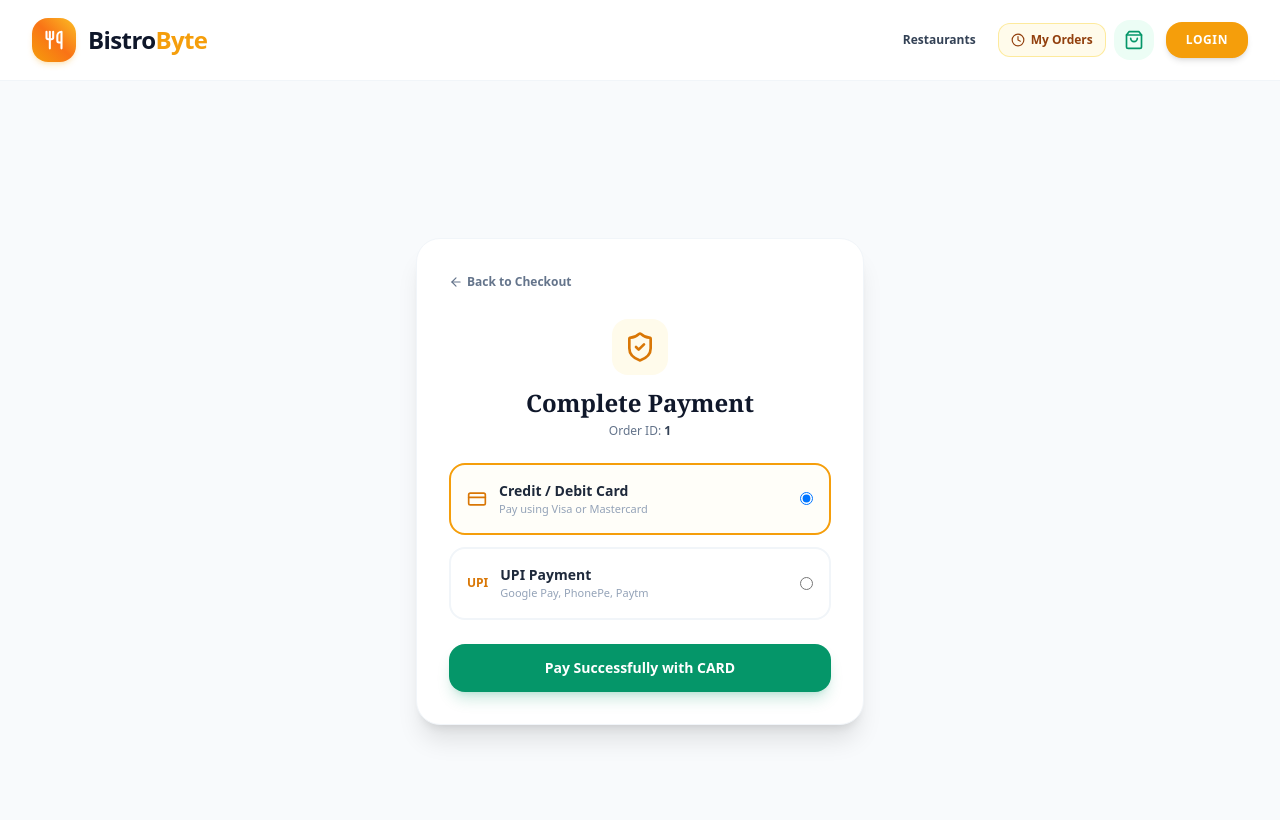
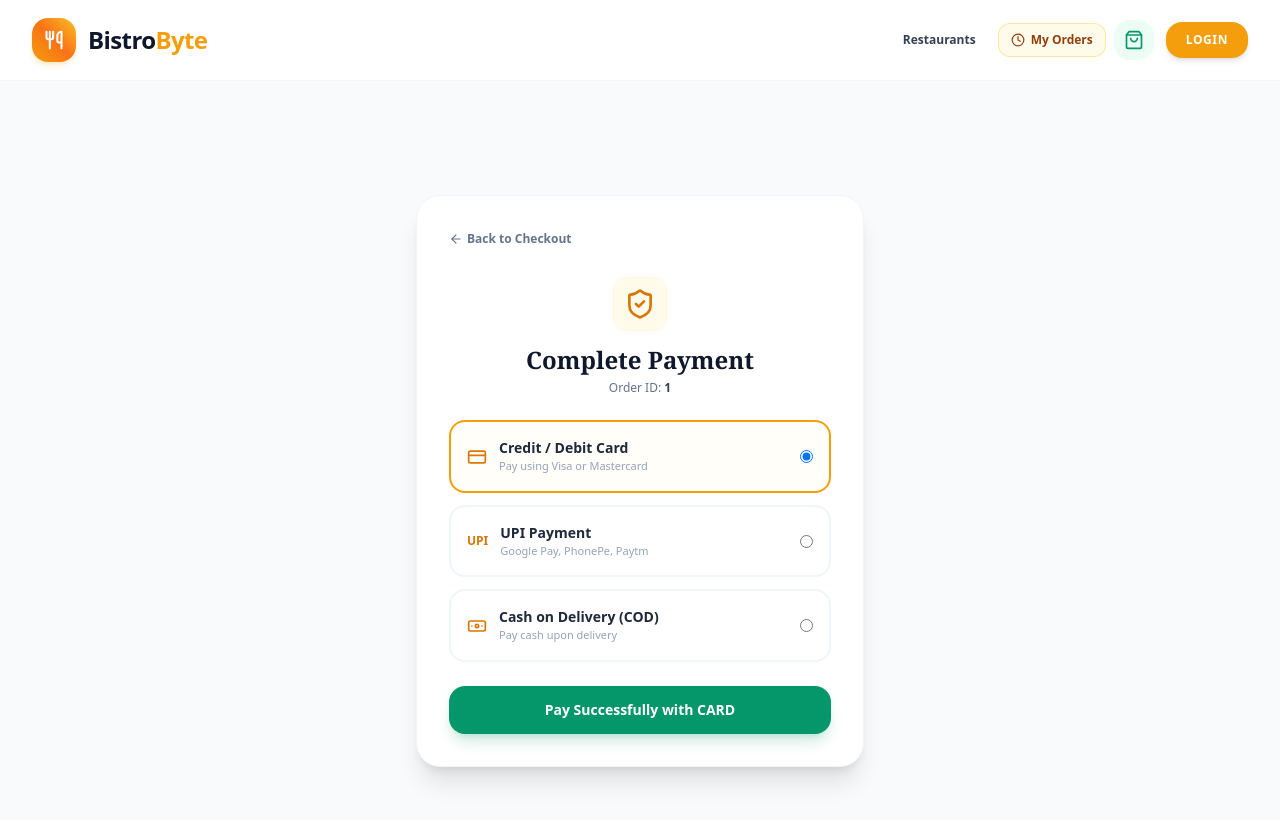
Before and after one commit to Archee01pal/Bistrobyte-food-delivery-and-order-tracking, a Next.js app in the folder frontend/: page /payments/1 in a window 1280 px wide. Shown: the top 820 px of the page. Built offline with nearby package versions, Linux system fonts and the light colour scheme; no server answers.

Commit message:
feat: add Cash on Delivery (COD) payment option

```diff
--- a/frontend/src/app/payments/[orderId]/page.tsx
+++ b/frontend/src/app/payments/[orderId]/page.tsx
@@ -3,7 +3,7 @@
 import { useEffect, useState } from 'react';
 import { useParams, useRouter } from 'next/navigation';
 import { motion } from 'framer-motion';
-import { ShieldCheck, CreditCard, CheckCircle2, ArrowLeft } from 'lucide-react';
+import { ShieldCheck, CreditCard, CheckCircle2, ArrowLeft, Banknote } from 'lucide-react';
 
 export default function PaymentGatewayPage() {
   const params = useParams();
@@ -52,7 +52,8 @@ export default function PaymentGatewayPage() {
             deliveryAddress: orderDetails?.deliveryAddress || orderDetails?.address || '',
             totalAmount: Number(orderDetails?.totalAmount || orderDetails?.total || 0),
             status: 'CONFIRMED',
-            paymentStatus: 'SUCCESSFUL',
+            paymentStatus: selectedMethod === 'COD' ? 'PENDING' : 'SUCCESSFUL',
+            paymentMethod: selectedMethod,
             items: orderDetails?.items || orderDetails?.cartItems || [],
             createdAt: orderDetails?.createdAt || new Date().toISOString()
           };
@@ -72,7 +73,7 @@ export default function PaymentGatewayPage() {
 
       return () => clearTimeout(timer);
     }
-  }, [isProcessing, id, router]);
+  }, [isProcessing, id, router, selectedMethod]);
 
   return (
     <div className="min-h-screen bg-slate-50 flex items-center justify-center p-4">
@@ -97,6 +98,7 @@ export default function PaymentGatewayPage() {
             </div>
 
             <div className="space-y-3">
+              {/* Card Option */}
               <label
                 onClick={() => setSelectedMethod('CARD')}
                 className={`flex items-center justify-between p-4 rounded-2xl border-2 cursor-pointer transition ${
@@ -113,6 +115,7 @@ export default function PaymentGatewayPage() {
                 <input type="radio" checked={selectedMethod === 'CARD'} readOnly />
               </label>
 
+              {/* UPI Option */}
               <label
                 onClick={() => setSelectedMethod('UPI')}
                 className={`flex items-center justify-between p-4 rounded-2xl border-2 cursor-pointer transition ${
@@ -128,13 +131,30 @@ export default function PaymentGatewayPage() {
                 </div>
                 <input type="radio" checked={selectedMethod === 'UPI'} readOnly />
               </label>
+
+              {/* COD Option */}
+              <label
+                onClick={() => setSelectedMethod('COD')}
+                className={`flex items-center justify-between p-4 rounded-2xl border-2 cursor-pointer transition ${
+                  selectedMethod === 'COD' ? 'border-amber-500 bg-amber-50/30' : 'border-slate-100'
+                }`}
+              >
+                <div className="flex items-center gap-3">
+                  <Banknote className="w-5 h-5 text-amber-600" />
+                  <div>
+                    <p className="text-sm font-bold text-slate-800">Cash on Delivery (COD)</p>
+                    <p className="text-[11px] text-slate-400">Pay cash upon delivery</p>
+                  </div>
+                </div>
+                <input type="radio" checked={selectedMethod === 'COD'} readOnly />
+              </label>
             </div>
 
             <button
               onClick={() => setIsProcessing(true)}
               className="w-full bg-emerald-600 hover:bg-emerald-700 text-white font-extrabold py-3.5 rounded-2xl shadow-lg shadow-emerald-600/20 text-sm transition active:scale-98 cursor-pointer"
             >
-              Pay Successfully with {selectedMethod}
+              {selectedMethod === 'COD' ? 'Confirm Order with COD' : `Pay Successfully with ${selectedMethod}`}
             </button>
           </div>
         ) : isSuccess ? (
@@ -144,7 +164,9 @@ export default function PaymentGatewayPage() {
             className="text-center py-8 space-y-3"
           >
             <CheckCircle2 className="w-16 h-16 text-emerald-500 mx-auto animate-bounce" />
-            <h2 className="text-2xl font-black text-slate-900">Payment Successful!</h2>
+            <h2 className="text-2xl font-black text-slate-900">
+              {selectedMethod === 'COD' ? 'Order Confirmed!' : 'Payment Successful!'}
+            </h2>
             <p className="text-xs text-slate-500">Routing to Kitchen & Order Tracking...</p>
           </motion.div>
         ) : (
@@ -154,7 +176,9 @@ export default function PaymentGatewayPage() {
               <CreditCard className="w-6 h-6 text-amber-600" />
             </div>
             <div>
-              <h2 className="text-lg font-bold text-slate-800 font-serif">Directing to Payment Gateway</h2>
+              <h2 className="text-lg font-bold text-slate-800 font-serif">
+                {selectedMethod === 'COD' ? 'Processing Cash on Delivery Order' : 'Directing to Payment Gateway'}
+              </h2>
               <p className="text-xs text-slate-400 mt-1">
                 Securing transaction for Order ID <span className="font-bold">{id}</span>...
               </p>
```
